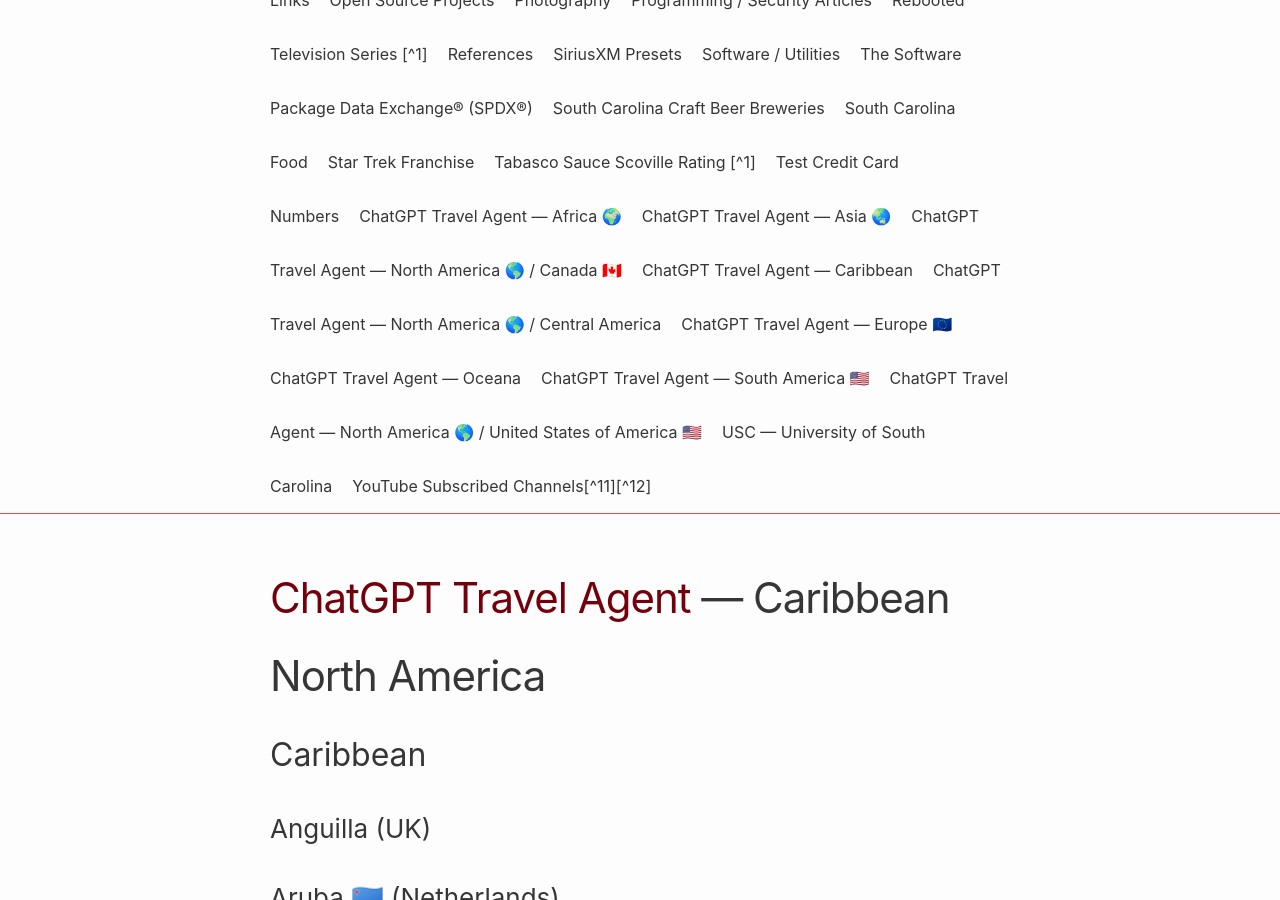
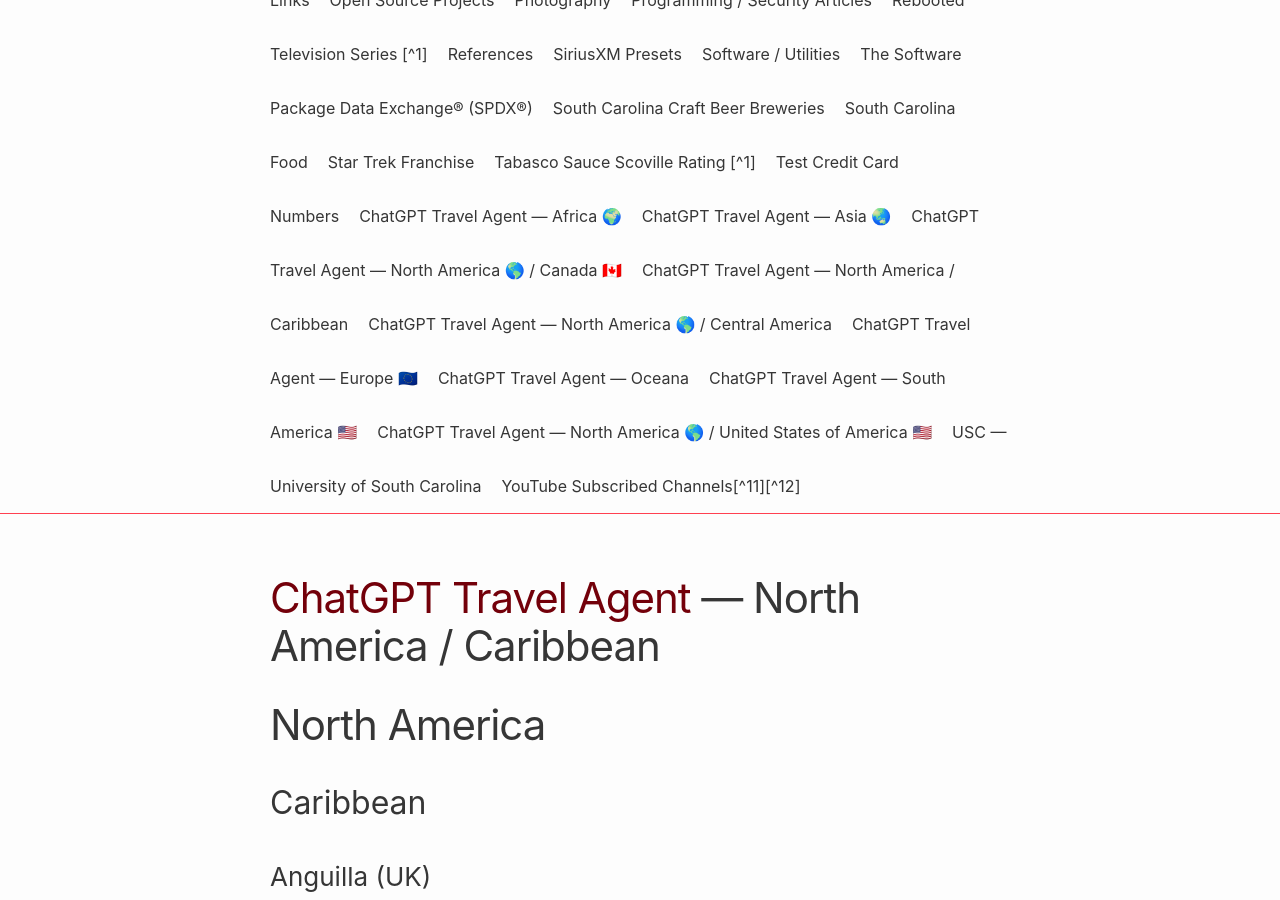
Before and after one commit to RalphHightower/RalphHightower, a Jekyll site: the page built from TravelAgentChatGPT/TravelAgentCaribbeanNAChatGPT.md, in a window 1280 px wide and 900 px high, scrolled down 626 px. Built offline with Jekyll 4.4.1, drawn with Linux system fonts in a browser that asks for light colours; our own code applies the rules of GitHub Pages for plain Markdown files.

Commit message:
[docs](build): H1, file name change
- rename TravelAgentCaribbeanChatGPT.md to TravelAgentCaribbeanNAChatGPT.md
- add North America 🌎 to H1

```diff
--- a/TravelAgentChatGPT/TravelAgentCaribbeanChatGPT.md
+++ b/TravelAgentChatGPT/TravelAgentCaribbeanNAChatGPT.md
@@ -1,4 +1,4 @@
-# [ChatGPT Travel Agent](https://chat.openai.com/) — Caribbean
+# [ChatGPT Travel Agent](https://chat.openai.com/) — North America / Caribbean
 
 # North America
 ## Caribbean
```
